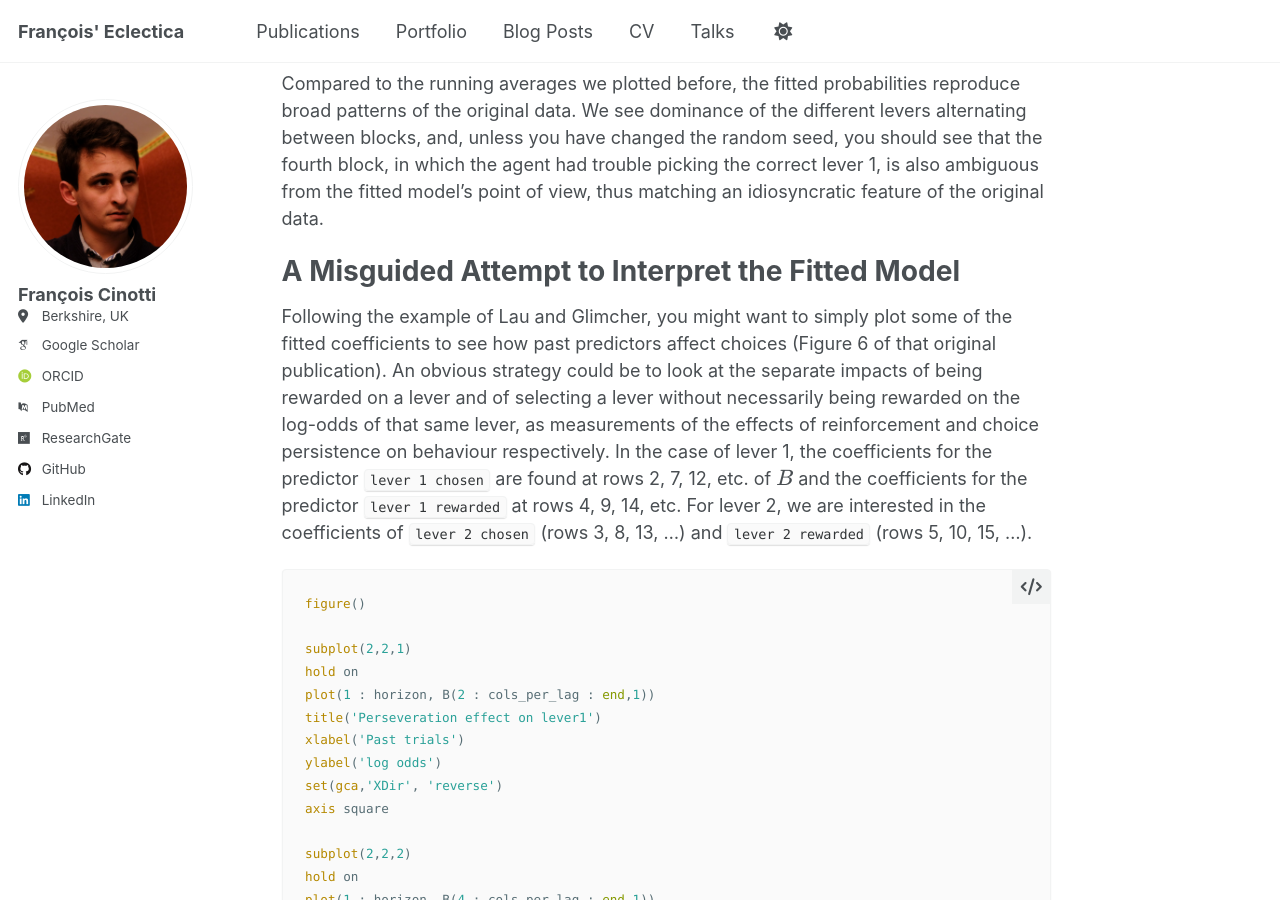
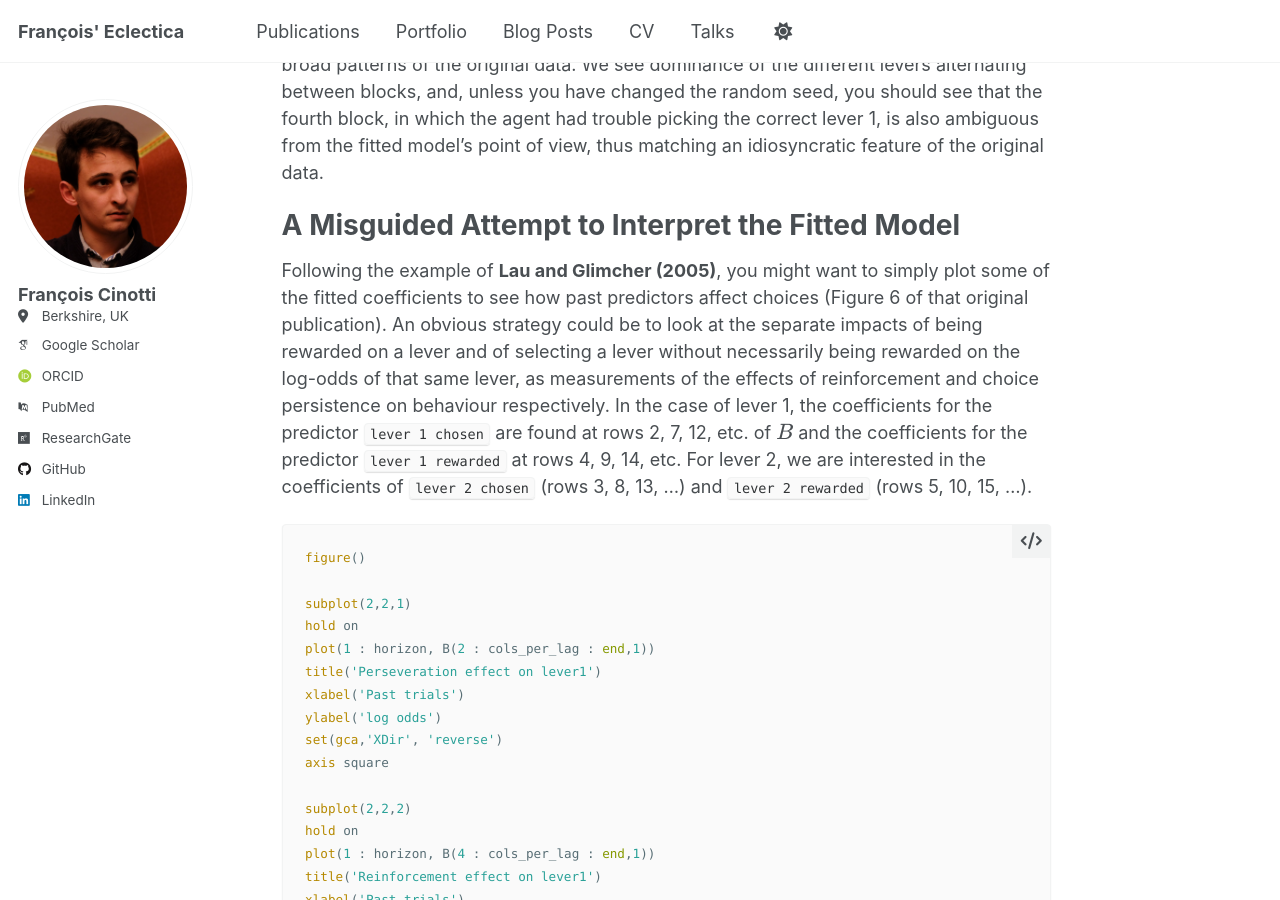
Before and after one commit to frct/frct.github.io, a Jekyll site: the page built from _posts/2026-09-22-Multinomial_Logistic_Regression.md, in a window 1280 px wide and 900 px high, scrolled down 11196 px. Built offline with Jekyll 4.4.1, drawn with Linux system fonts in a browser that asks for light colours; some web fonts are replaced; a script that is not in the unit is left out; some of the changed text lies outside the part shown.

Commit message:
Revise multinomial logistic regression tutorial content
Updated the explanation of multinomial logistic regression and its application in a multi-armed bandit task. Improved clarity and consistency in the mathematical notation and descriptions throughout the document.

````diff
--- a/_posts/2026-09-22-Multinomial_Logistic_Regression.md
+++ b/_posts/2026-09-22-Multinomial_Logistic_Regression.md
@@ -16,11 +16,11 @@ This post introduces multinomial logistic regression through a hands-on MATLAB L
 
 # What is Multinomial Logistic Regression?
 
-In statistical analysis, **regression** models are a way of estimating the relationship between an outcome of interest, the so\-called **dependent variable** (or response), and one or more predictors, also known as **independent variables**. This requires observations $$(x_i ,y_i$$, $$i=1,...,n$$, of a response $$y_i$$ paired with predictor values $$x_i$$, to which a model is then fitted in order to predict $$Y$$ for different values of $$X$$ (because these are random variables, I use capitalised letters to distinguish them from the observations which are samples of these random variables). The most famous example is probably a **simple linear regression** in which the dependent and independent variables are continuous quantities, such as when trying to predict weight from height. The model is based on the assumption that, given the predictor, the response equals a linear function of it plus a random error:
+In statistical analysis, **regression** models are a way of estimating the relationship between an outcome of interest, the so\-called **dependent variable** (or response), and one or more predictors, also known as **independent variables**. This requires observations $$(x_i ,y_i)$$, $$i=1,...,n$$, of a response $$y_i$$ paired with predictor values $$x_i$$, to which a model is then fitted in order to predict $$Y$$ for different values of $$X$$ (because these are random variables, I use capitalised letters to distinguish them from the observations which are samples of these random variables). The most famous example is probably a **simple linear regression** in which the dependent and independent variables are continuous quantities, such as when trying to predict weight from height. The model is based on the assumption that, given the predictor, the response equals a linear function of it plus a random error:
 
- $$ y_i =\beta_0 +\beta_1 x_i +\epsilon_i $$
+ $$ y_i =\beta_0 +\beta_1 x_i +\varepsilon_i $$
 
-where $$\epsilon_i$$ is a random error term with zero mean. With this assumption,  **the linear regression model describes the expected value of Y conditioned on each observation $$x_{i}$$** as a simple trend line with an intercept $$\beta_0$$ and a slope $$\beta_1$$:
+where $$\varepsilon_i$$ is a random error term with zero mean. With this assumption,  **the linear regression model describes the expected value of Y conditioned on each observation $$x_{i}$$** as a simple trend line with an intercept $$\beta_0$$ and a slope $$\beta_1$$:
 
  $$ E(Y|x_i) = \beta_0 +\beta_1 x_i $$
 
@@ -28,7 +28,7 @@ The central question, which applies to any regression model, is to find the para
 
  $$ E(Y|\mathbf{x}) =\beta_0 +\beta_1 x_1 +\beta_2 x_2 + ... +\beta_p x_p =\beta_0 +\sum_{j=1}^p \beta_j x_j $$
 
-Sometimes the variable we want to predict is not a continuous quantity like height but a category, i.e. a **nominal variable**. In the simplest case there are only two categories, for instance `smoker` vs. `non-smoker` or `yes` vs. `no`. A linear model cannot be applied directly to such outcomes, since they are not numbers, and if we coded them as 0 and 1 a linear function of $$\mathbf{x}$$ would not keep the predicted probability between 0 and 1. The trick at the heart of **logistic regression** is to model the probability $$\pi(\mathbf{x})=P(Y=\textrm{yes} \mid \mathbf{x})$$ through its **log-odds** (or logit), the logarithm of the **odds** $$\pi /(1-\pi)$$, which can take any real value, and to make this quantity a linear function of the predictors:
+Sometimes the variable we want to predict is not a continuous quantity like height but a category, i.e. a **nominal variable**. In the simplest case there are only two categories, for instance `smoker` vs. `non-smoker` or `yes` vs. `no`. A linear model cannot be applied directly to such outcomes, since they are not numbers, and if we coded them as 0 and 1 a linear function of $$\mathbf{x}$$ would not keep the predicted probability between 0 and 1. The trick at the heart of **logistic regression** is to model the probability $$\pi(\mathbf{x})=P(Y=\textrm{yes} \mid \mathbf{x})$$ through its **log-odds** (or logit), the logarithm of the **odds** $$\pi /(1-\pi)$$, which can take any real value, and to make **this** quantity a linear function of the predictors:
 
  $$ \log \frac{\pi \left(\mathbf{x}\right)}{1-\pi \left(\mathbf{x}\right)}=\beta_0 +\sum_{j=1}^p \beta_j x_j $$
 
@@ -58,7 +58,7 @@ The meaning of $$\beta_0$$ and $$\beta_1$$ follows directly from the conditional
 
 # A Small Simulated Dataset
 
-We are now ready to tackle the main objective of this tutorial, which is to fit a multinomial logistic regression to data collected in a **multi\-armed bandit task**. These tasks, which are a classic **reinforcement learning** problem commonly used in neuroscience, are made of discrete trials in which subjects have to choose one action among several in the hope of obtaining a reward. Past rewards and choices can be used as predictors in a logistic regression model to determine the impact of these past events on current choices, as in the study of **[Lau and Glimcher (2005)](https://doi.org/10.1901/jeab.2005.110-04)** which used logistic regression to study the choices of monkeys in a two\-alternative task and found that the impact of past rewards decayed over time. This study inspired me to test a more complex multinomial logistic regression when analysing a three\-armed bandit task (**[Cinotti et al. (2024)](https://doi.org/10.1111/ejn.16449)**), which proved to be a more difficult challenge than initially expected so that I eventually resorted to simple logistic regressions fitted separately to each action. I have since had the opportunity to revisit this technique which prompted me to write this tutorial in the hope it might help others faced with similar difficulties.
+We are now ready to tackle the main objective of this tutorial, which is to fit a multinomial logistic regression to data collected in a **multi\-armed bandit task**. These tasks, which are a classic **reinforcement learning** problem commonly used in neuroscience, are made of discrete trials in which subjects have to choose one action among several in the hope of obtaining a reward. Past rewards and choices can be used as predictors in a logistic regression model to determine the impact of these past events on current choices, as in the study of **[Lau and Glimcher (2005)](https://doi.org/10.1901/jeab.2005.110-04)** which used logistic regression to study the choices of monkeys in a two-alternative task and found that the impact of past rewards decayed over time. This study inspired me to test a more complex multinomial logistic regression when analysing a three-armed bandit task (**[Cinotti et al. (2024)](https://doi.org/10.1111/ejn.16449)**), which proved to be a more difficult challenge than initially expected so that I eventually resorted to simple logistic regressions fitted separately to each action. I have since had the opportunity to revisit this technique which prompted me to write this tutorial in the hope it might help others faced with similar difficulties.
 
 
 To start with, we shall need data, which will be a simple synthetic collection of 900 trials with recorded choices and rewards. This virtual experiment will consist of blocks of 100 trials during which one of the levers will be rewarded with a 60% probability if selected, while the two others will be rewarded with a probability of 20% each. To generate plausibly realistic choices, we will use a Q\-learning model with a learning rate of 0.1, which also serves as the forgetting rate of the values of non\-selected levers, paired with a softmax action selection with an inverse temperature of 5. If you do not understand what this all means, all you need to know is that this is a way of generating interesting data.
@@ -104,7 +104,7 @@ end
 
 ```
 
-To get an idea of what this data looks like, here is a quick plot of the rates of selection of each lever using 20\-trial moving averages. You should see distinct periods in which the three levers dominate in turn for blocks of roughly 100 trials, illustrating how the Q\-learning algorithm successfully keeps track of the reward schedule. Choices are nonetheless noisy, and if you have kept the same random seed, you'll notice that in the fourth block (trials 300\-400), the selection rate of lever 1, which was in fact the best lever for that block, was quite low.
+To get an idea of what this data looks like, here is a quick plot of the rates of selection of each lever using 20-trial moving averages. You should see distinct periods in which the three levers dominate in turn for blocks of roughly 100 trials, illustrating how the Q-learning algorithm successfully keeps track of the reward schedule. Choices are nonetheless noisy, and if you have kept the same random seed, you'll notice that in the fourth block (trials 300-400), the selection rate of lever 1, which was in fact the best lever for that block, was quite low.
 
 ```matlab
 %% running averages of lever selection for quick visualisation
@@ -127,7 +127,7 @@ We now ask whether previous choices and rewards can predict the choice on the cu
 
  $$ \log \frac{P\left.\left(c_t =k\right|{\mathbf{x}}_t \right)}{P\left.\left(c_t =3\right|{\mathbf{x}}_t \right)}=\beta_{k,0} +\sum_{j=1}^p \beta_{k,j} x_{t,j} ,~~k=1,2 $$
 
-A few things to note about this design. There is no predictor for having chosen lever 3, which means lever 3 is the reference lever, as above. The last three predictors are choice-reward combinations, `rewarded on lever k` meaning that lever $$k$$ was chosen and rewarded: predictor 3 is the effect of being rewarded on lever 1 in addition to the effect of selecting lever 1, which is predictor 1. Alternative designs might want to separate these effects differently, and this choice matters when trying to interpret the final results. The **design matrix $$X$$** is the collection of the predictors for every trial; it has one row per observation (trial) and one column per predictor. The trial-by-trial choices $$c_t$$ are similarly collected in the response vector $$y$$.
+A few things to note about this design. There is no predictor for having chosen lever 3, which means lever 3 is the reference lever, as above. The last three predictors are choice-reward combinations, `rewarded on lever k` meaning that lever $$k$$ was chosen and rewarded: predictor 3 is the effect of being rewarded on lever 1 in addition to the effect of selecting lever 1, which is predictor 1. Alternative designs might want to separate these effects differently, and this choice matters when trying to interpret the final results. The **design matrix $$X$$** is the collection of the predictors for every trial; it has one row per observation (trial) and one column per predictor. The trial-by-trial choices $$c_t$$ are similarly collected in the **response vector $$y$$**.
 
 ```matlab
 horizon = 10;
@@ -234,7 +232,7 @@ disp(dataTable)
 
 ```matlab
 
-% --- First rows of X, labelled by the trial they predict ---
+% First rows of X, labelled by the trial they predict
 n_rows_shown = 5;
 lags_shown   = 2;   % lags 1 and 2
 
@@ -299,7 +297,7 @@ Compared to the running averages we plotted before, the fitted probabilities rep
 
 # A Misguided Attempt to Interpret the Fitted Model
 
-Following the example of Lau and Glimcher, you might want to simply plot some of the fitted coefficients to see how past predictors affect choices (Figure 6 of that original publication). An obvious strategy could be to look at the separate impacts of being rewarded on a lever and of selecting a lever without necessarily being rewarded on the log-odds of that same lever, as measurements of the effects of reinforcement and choice persistence on behaviour respectively. In the case of lever 1, the coefficients for the predictor `lever 1 chosen` are found at rows 2, 7, 12, etc. of $$B$$ and the coefficients for the predictor `lever 1 rewarded` at rows 4, 9, 14, etc. For lever 2, we are interested in the coefficients of `lever 2 chosen` (rows 3, 8, 13, ...) and `lever 2 rewarded` (rows 5, 10, 15, ...).
+Following the example of **Lau and Glimcher (2005)**, you might want to simply plot some of the fitted coefficients to see how past predictors affect choices (Figure 6 of that original publication). An obvious strategy could be to look at the separate impacts of being rewarded on a lever and of selecting a lever without necessarily being rewarded on the log-odds of that same lever, as measurements of the effects of reinforcement and choice persistence on behaviour respectively. In the case of lever 1, the coefficients for the predictor `lever 1 chosen` are found at rows 2, 7, 12, etc. of $$B$$ and the coefficients for the predictor `lever 1 rewarded` at rows 4, 9, 14, etc. For lever 2, we are interested in the coefficients of `lever 2 chosen` (rows 3, 8, 13, ...) and `lever 2 rewarded` (rows 5, 10, 15, ...).
 
 ```matlab
 figure()
@@ -343,7 +341,7 @@ axis square
 
 ![Fitted coefficients](/images/multinomial_regression/figure_2.png)
 
-While the other coefficients have little obvious trend, the coefficients associated with rewarded choices on lever 1 are positive and tend to decrease as we look further into the past, suggesting a positive and decreasing impact of past rewards on selecting lever 1. However, contrary to the original study of Lau and Glimcher, which relied on a simple logistic regression with just two possible outcomes, interpretation of this observation is more delicate. Each coefficient $$\beta_{k,j}$$ tells us how predictor $$j$$ affects the log-odds of lever $$k$$ versus lever 3, rather than how the choice probability $$\pi_k$$, the quantity we are really interested in, behaves. This might explain why the other coefficients seem noisy at first glance. To know how the predictors affect choice probabilities, we must take into account the other alternatives, a topic for another time.
+While the other coefficients have little obvious trend, the coefficients associated with rewarded choices on lever 1 are positive and tend to decrease as we look further into the past, suggesting a positive and decreasing impact of past rewards on selecting lever 1. However, contrary to the original study of **Lau and Glimcher (2005)**, which relied on a simple logistic regression with just two possible outcomes, interpretation of this observation is more delicate. Each coefficient $$\beta_{k,j}$$ tells us how predictor $$j$$ affects the log-odds of lever $$k$$ versus lever 3, rather than how the choice probability $$\pi_k$$, the quantity we are really interested in, behaves. This might explain why the other coefficients seem noisy at first glance. To know how the predictors affect choice probabilities, we must take into account the other alternatives, a topic for another time.
 
 ---
 # References
````
Also changed, not shown: other parts of _posts/2026-09-22-Multinomial_Logistic_Regression.md (+5 -7 lines).
